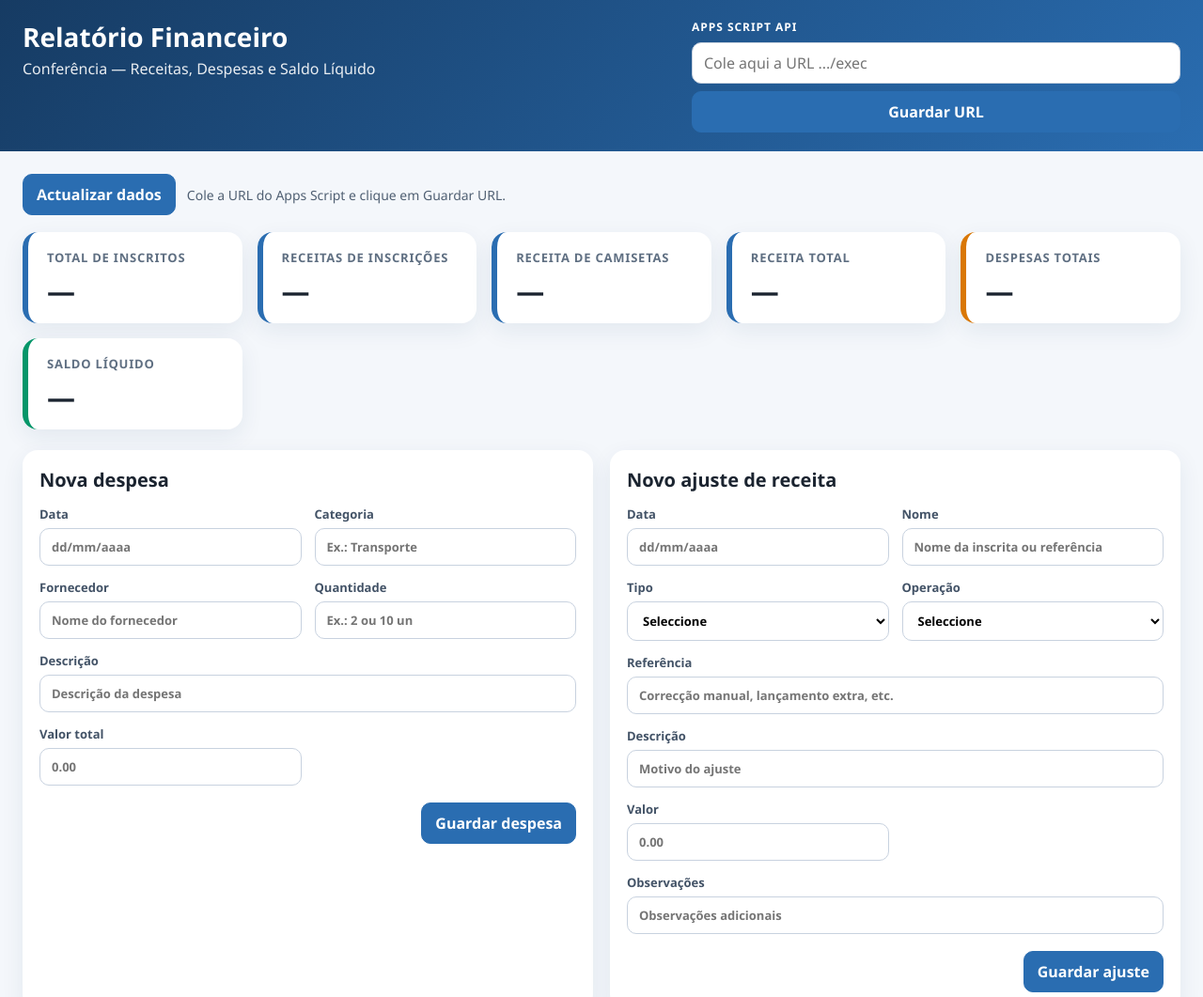
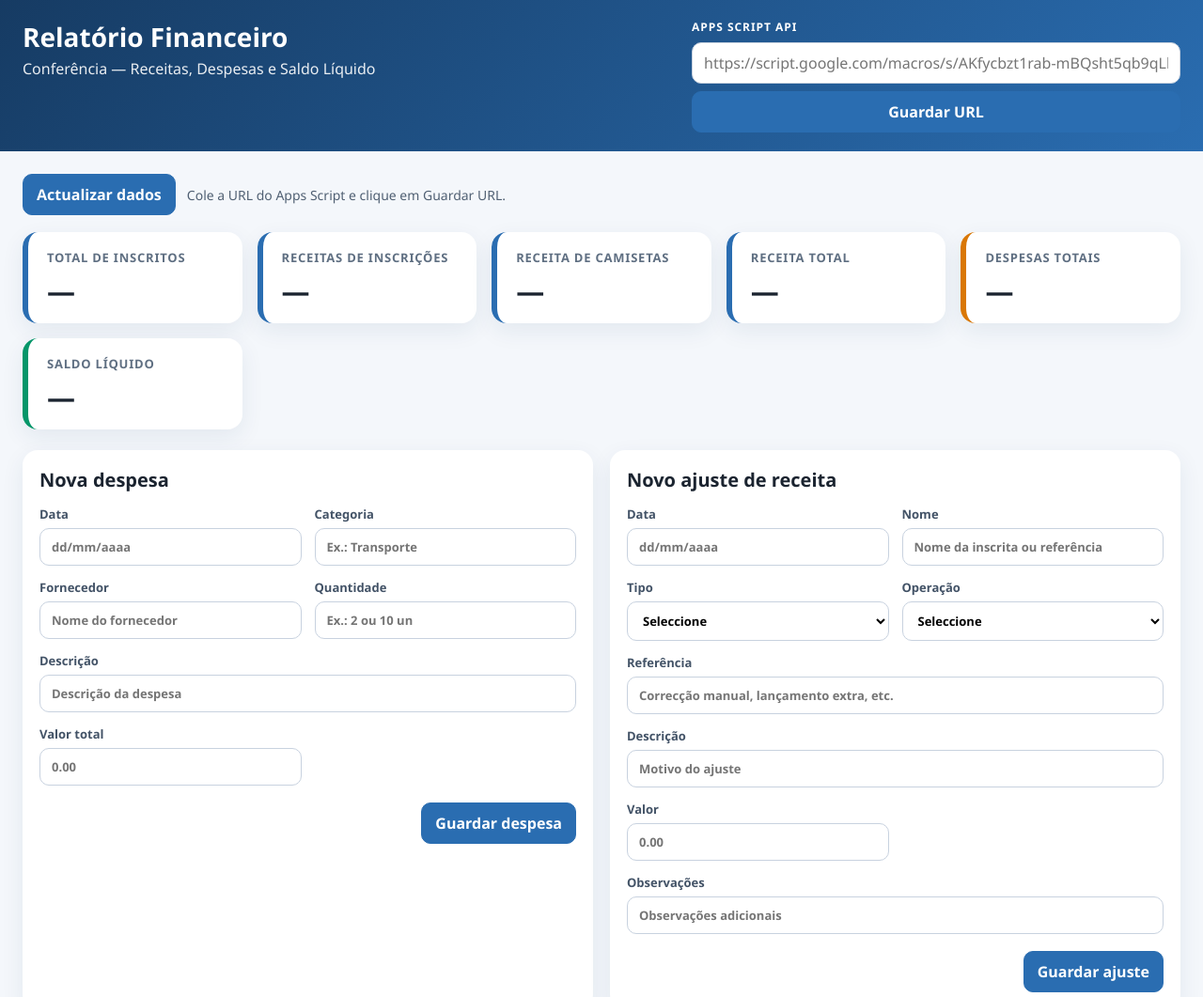
Before and after one commit to chaimete-debug/relatorio-financeiro-conferencia, a plain HTML site: page index.html in a window 1280 px wide. Shown: the top 1061 px of the page at 94% size. Drawn offline with Linux system fonts and the light colour scheme.

Commit message:
Update index.html

```diff
--- a/index.html
+++ b/index.html
@@ -16,7 +16,7 @@
     </div>
     <div class="api-box">
       <label for="apiUrl">Apps Script API</label>
-      <input id="apiUrl" type="url" placeholder="Cole aqui a URL .../exec" />
+      <input id="apiUrl" type="url" placeholder="https://script.google.com/macros/s/AKfycbzt1rab-mBQsht5qb9qLbWPdUZ-LEF20QYf_d0DgU2J1auDvOaJ-SoEqj8Hsyyo8oR9/exec" />
       <button id="saveApiBtn" class="btn btn-primary">Guardar URL</button>
     </div>
   </header>
```
